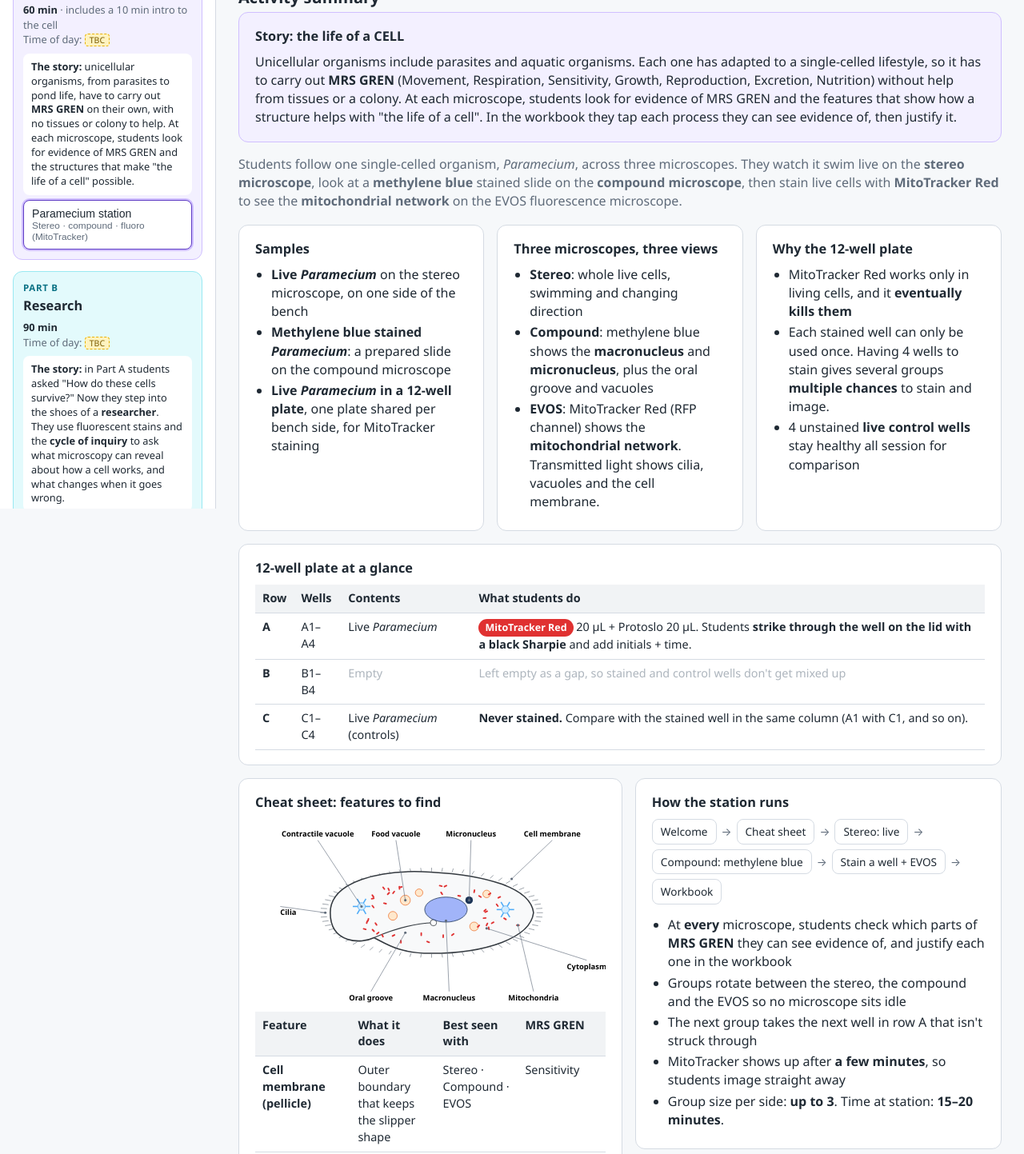
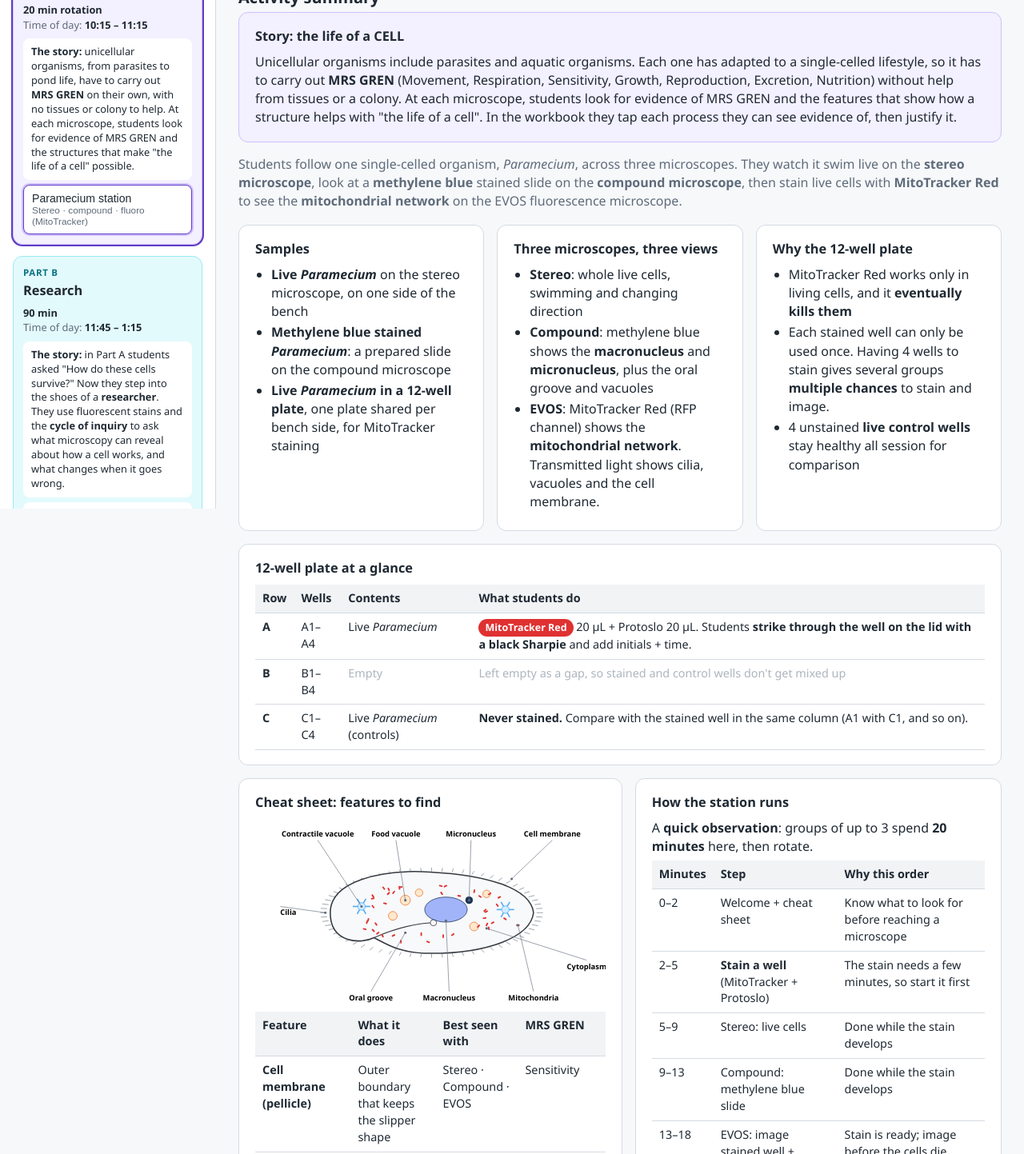
Before and after one commit to GTACAus/vce101, a plain HTML site: page fluoro.html in a window 1280 px wide. Shown: the part 164-1607 px from the top of the page at 80% size. Drawn offline with Linux system fonts and the light colour scheme.

Commit message:
Part A 20-min rotation, session times, self-guiding iPad screens, clickable sidebar parts
Co-Authored-By: Claude Opus 5.5 <noreply@anthropic.com>

```diff
--- a/fluoro.html
+++ b/fluoro.html
@@ -18,7 +18,11 @@
   @media (max-width:900px){aside{position:static;height:auto;border-right:0;border-bottom:1px solid var(--line)}}
   aside .brand{font-size:.75rem;color:var(--muted);text-transform:uppercase;letter-spacing:.06em;margin-bottom:4px}
   aside .prog{font-weight:700;font-size:1rem;margin-bottom:18px}
-  .part{border-radius:12px;padding:12px;margin-bottom:14px;border:1px solid var(--line)}
+  .part{border-radius:12px;padding:12px;margin-bottom:14px;border:1px solid var(--line);cursor:pointer;transition:box-shadow .15s}
+  .part:hover{box-shadow:0 2px 10px rgba(0,0,0,.08)}
+  .part.active{box-shadow:0 0 0 2px currentColor}
+  .part.A.active{color:var(--partA)} .part.B.active{color:var(--partB)}
+  .part.active > *{color:var(--ink)}
   .part.A{background:#f3f0ff;border-color:#d0bfff}
   .part.B{background:#e3fafc;border-color:#99e9f2}
   .part .plabel{font-size:.72rem;font-weight:700;text-transform:uppercase;letter-spacing:.06em}
@@ -30,6 +34,12 @@
   .cycle .stage{flex:1 1 150px;background:#fff;border:1px solid #99e9f2;border-radius:10px;padding:8px 10px;font-size:.84rem}
   .cycle .stage b{display:block;color:var(--partB);font-size:.75rem;text-transform:uppercase;letter-spacing:.04em;margin-bottom:2px}
   .cycle .stage i.ex{display:block;color:var(--muted);margin-top:3px}
+  .tl{display:flex;gap:2px;margin-bottom:6px}
+  .tl div{background:#f1f3f5;color:#868e96;border-radius:3px;padding:2px 3px;font-size:.56rem;text-align:center;font-weight:600}
+  .tl div small{display:block;font-weight:400}
+  .tl div.done{background:#e5dbff;color:#5f3dc4}
+  .tl div.on{background:var(--partA);color:#fff}
+  .tip{background:#fff9db;border:1px solid #ffe066;border-radius:6px;padding:4px 7px;margin-top:6px}
   .pstory{font-size:.8rem;background:#fff;border-radius:8px;padding:8px 10px;margin-bottom:4px;line-height:1.4}
   /* MRS GREN tap grid (iPad wireframe) */
   .mg{width:100%;border-collapse:collapse;font-size:.64rem}
@@ -223,20 +233,22 @@
       <div>
         <div class="card">
           <h3>How the station runs</h3>
-          <div class="flow">
-            <span class="n">Welcome</span><span class="a">→</span>
-            <span class="n">Cheat sheet</span><span class="a">→</span>
-            <span class="n">Stereo: live</span><span class="a">→</span>
-            <span class="n">Compound: methylene blue</span><span class="a">→</span>
-            <span class="n">Stain a well + EVOS</span><span class="a">→</span>
-            <span class="n">Workbook</span>
-          </div>
+          <p style="margin:0 0 6px">A <b>quick observation</b>: groups of up to 3 spend <b>20 minutes</b> here, then rotate.</p>
+          <table>
+            <thead><tr><th>Minutes</th><th>Step</th><th>Why this order</th></tr></thead>
+            <tbody>
+              <tr><td>0–2</td><td>Welcome + cheat sheet</td><td>Know what to look for before reaching a microscope</td></tr>
+              <tr><td>2–5</td><td><b>Stain a well</b> (MitoTracker + Protoslo)</td><td>The stain needs a few minutes, so start it first</td></tr>
+              <tr><td>5–9</td><td>Stereo: live cells</td><td>Done while the stain develops</td></tr>
+              <tr><td>9–13</td><td>Compound: methylene blue slide</td><td>Done while the stain develops</td></tr>
+              <tr><td>13–18</td><td>EVOS: image stained well + control</td><td>Stain is ready; image before the cells die</td></tr>
+              <tr><td>18–20</td><td>Workbook + MRS GREN, tidy, rotate</td><td>Bench is reset for the next group</td></tr>
+            </tbody>
+          </table>
           <ul class="tight">
+            <li>The <b>iPad guides every step</b>: a timeline bar, a "how to" for each microscope, and a "Stuck?" tip on every screen, so groups can succeed without an educator at the station</li>
             <li>At <b>every</b> microscope, students check which parts of <b>MRS GREN</b> they can see evidence of, and justify each one in the workbook</li>
-            <li>Groups rotate between the stereo, the compound and the EVOS so no microscope sits idle</li>
-            <li>The next group takes the next well in row A that isn't struck through</li>
-            <li>MitoTracker shows up after <b>a few minutes</b>, so students image straight away</li>
-            <li>Group size per side: <b>up to 3</b>. Time at station: <b>15–20 minutes</b>.</li>
+            <li>The next group takes the next row A well that isn't struck through. 4 wells per plate covers 4 rotations per side.</li>
           </ul>
         </div>
         <div class="card">
@@ -457,8 +469,8 @@
 <script>
 /* ===== Edit session times here ===== */
 const PARTS = {
-  A:{title:'The life of a cell', length:'60 min', note:'includes a 10 min intro to the cell', time:'TBC'},
-  B:{title:'Research', length:'90 min', note:'', time:'TBC'}
+  A:{title:'The life of a cell', length:'20 min rotation', note:'', time:'10:15 – 11:15'},
+  B:{title:'Research', length:'90 min', note:'', time:'11:45 – 1:15'}
 };
 const STATIONS = {
   para:{part:'A', name:'Paramecium station', plate:'12-well plate'},
@@ -807,35 +819,44 @@ function benchLegend(){
 function screen(title, body, bar){return `<div class="ipad"><div class="screen"><div class="sbar"><span>${bar||(isA()?'Paramecium station':'Fluoro station')}</span><span>${title}</span></div><div class="sbody">${body}</div></div></div>`;}
 function frame(n,title,scr,explain){return `<div class="frame"><h4><span class="num">${n}</span>${title}</h4>${scr}<div class="explain">${explain}</div></div>`;}
 function protoScreen(o){
-  return screen(o.code, `
+  const left = (o.what?`<b>What it shows</b><ul class="steps">${o.what.map(x=>`<li>${x}</li>`).join('')}</ul>`:'')
+    + (o.q?`<b style="margin-top:5px">Questions</b><ul class="steps">${o.q.map(x=>`<li>${x}</li>`).join('')}</ul>`:'')
+    + (o.steps?`<b style="margin-top:5px">${o.stepsTitle||'Method'}</b><ol class="steps">${o.steps.map(x=>`<li>${x}</li>`).join('')}</ol>`:'');
+  return screen(o.code+(o.time?' · ⏱ '+o.time:''), `
+    ${o.tl!==undefined?timeline(o.tl):''}
     ${o.single?'':`<div class="sidetabs"><span class="${o.side==='A'?'on':''}">Side A · What it shows</span><span class="${o.side==='B'?'on':''}">Side B · Method</span></div>`}
     <h5>${o.title}</h5>
     <div class="wf-row">
-      <div class="wf-box" style="flex:1.3">${o.side==='A'
-        ? `<b>What it shows</b><ul class="steps">${o.what.map(x=>`<li>${x}</li>`).join('')}</ul><b style="margin-top:5px">Questions</b><ul class="steps">${o.q.map(x=>`<li>${x}</li>`).join('')}</ul>`
-        : `<b>Method</b><ol class="steps">${o.steps.map(x=>`<li>${x}</li>`).join('')}</ol>`}</div>
+      <div class="wf-box" style="flex:1.3">${left}</div>
       <div style="flex:.8;display:flex;flex-direction:column;gap:6px">
         <div class="ph" style="flex:1">${o.ill||'Step illustration (pipette → well)'}</div>
         <div class="wf-box"><b>You need</b>${o.need}</div>
       </div>
     </div>
+    ${o.tip?`<div class="tip"><b>Stuck?</b> ${o.tip}</div>`:''}
     <div style="margin-top:6px;display:flex;justify-content:space-between"><span class="btn ghost">← Back</span><span>${o.chips||''}</span><span class="btn">${o.next||'Next →'}</span></div>`);
+}
+
+/* 20-minute rotation plan for Part A */
+const TL = [['Start',2,'0–2'],['Stain',3,'2–5'],['Stereo',4,'5–9'],['Compound',4,'9–13'],['EVOS',5,'13–18'],['Record',2,'18–20']];
+function timeline(active){
+  return `<div class="tl">${TL.map((t,i)=>`<div class="${i===active?'on':i<active?'done':''}" style="flex:${t[1]}">${t[0]}<small>${t[2]} min</small></div>`).join('')}</div>`;
 }
 
 function boardA(){
   let out='';
-  out+=frame(1,'Welcome', screen('Welcome',`
+  out+=frame(1,'Welcome · 0–2 min', screen('Welcome · ⏱ 2 min',`
+    ${timeline(0)}
     <h5>Meet <i>Paramecium</i>: a whole life in one cell</h5>
     <div class="wf-box" style="background:#f3f0ff;border-color:#d0bfff;margin-bottom:6px"><b>The life of a CELL</b>Unicellular organisms like parasites and pond life must carry out <b>MRS GREN</b> with no tissues to help. At each microscope, can you spot evidence of MRS GREN? Which structures make it possible?</div>
-    <div class="wf-row" style="margin-bottom:6px">${[['Stereo','Watch it swim'],['Compound','Find the nucleus'],['EVOS','Light up the mitochondria']].map(m=>`<div class="wf-box" style="text-align:center"><div class="ph" style="height:50px;margin-bottom:4px">${m[0]} photo</div><b>${m[0]}</b>${m[1]}</div>`).join('')}</div>
     <div class="wf-row">
-      <div class="wf-box"><b>How this app works</b><ol class="steps"><li>Learn the features (cheat sheet)</li><li>Look at live cells (stereo)</li><li>Look at a stained slide (compound)</li><li>Stain a well and image it (EVOS)</li><li>Record everything in your workbook</li></ol></div>
-      <div class="wf-box"><b>Everything is on your bench</b><div class="wf-row" style="gap:4px;margin-top:3px;flex-wrap:wrap">${['EVOS','Pipettes','MitoTracker','Protoslo','12-well plate','Sharpie'].map(t=>`<div class="ph" style="height:28px;min-width:44px">${t}</div>`).join('')}</div></div>
+      <div class="wf-box"><b>Your 20 minutes</b><ol class="steps"><li><b>Stain first</b>: it needs a few minutes to work</li><li>Stereo: watch them swim</li><li>Compound: find the nucleus</li><li>EVOS: see the mitochondria</li><li>Record + MRS GREN, then rotate</li></ol></div>
+      <div class="wf-box"><b>Team of up to 3</b>Share the jobs: one pipettes, one drives the microscope, one records on the iPad. Swap at each step.<div class="wf-row" style="gap:4px;margin-top:5px;flex-wrap:wrap">${['EVOS','P20','MitoTracker','Protoslo','12-well plate','Sharpie'].map(t=>`<div class="ph" style="height:26px;min-width:44px">${t}</div>`).join('')}</div></div>
     </div>
-    <div style="text-align:right;margin-top:6px"><span class="btn">Start →</span></div>`),
-    'Opens with the story: a single cell has to do all of MRS GREN by itself. Then introduces the three microscopes, the order of the activity and the bench equipment, with photo placeholders.');
+    <div style="display:flex;justify-content:space-between;margin-top:6px"><span class="btn ghost">Cheat sheet</span><span class="btn">Start the timer →</span></div>`),
+    'Opens with the story, then sets up the 20 minutes. The timeline bar at the top of every screen shows where the group should be, and a "Start the timer" button starts a 20-minute countdown so groups are ready to rotate.');
 
-  out+=frame(2,'Cheat sheet: <i>Paramecium</i> features', screen('Cheat sheet',`
+  out+=frame(2,'Cheat sheet: <i>Paramecium</i> features', screen('Cheat sheet · open any time',`
     <h5>What to look for</h5>
     <div class="wf-row">
       <div style="flex:1.25">${paraDiagram(true)}</div>
@@ -843,53 +864,62 @@ function boardA(){
         ${FEATURES.map(f=>`<div style="margin:1px 0"><b style="display:inline;font-size:.66rem">${f[0]}</b> <span style="color:#5f6b7a">· ${f[2]}</span> <span style="color:#5f3dc4">· ${f[3]}</span></div>`).join('')}
       </div>
     </div>
-    <div style="text-align:right;margin-top:6px"><span class="btn">Go to stereo →</span></div>`),
-    'Comes second so students know what to look for before they reach a microscope. A labelled diagram shows the cell membrane, cilia, oral groove, food and contractile vacuoles, macro- and micronucleus, mitochondrial network and cytoplasm. Each feature lists the microscope that shows it best (grey) and the part of MRS GREN it helps with (purple). Students can return to it from any screen.');
+    <div style="text-align:right;margin-top:6px"><span class="btn">Go to staining →</span></div>`),
+    'A quick glance at the start, then one tap away from every screen. Each feature lists the microscope that shows it best (grey) and the part of MRS GREN it helps with (purple).');
 
-  out+=frame(3,'Stereo microscope: live cells', protoScreen({code:'Stereo', side:'A', single:true, title:'Watching live <i>Paramecium</i>',
+  out+=frame(3,'Stain first · 2–5 min', protoScreen({code:'MitoTracker Red', time:'3 min', tl:1, single:true, title:'Start your stain now: it needs a few minutes to work',
+    what:['MitoTracker Red goes into <b>active mitochondria</b>, so it only works in living cells','The stain eventually <b>kills the cells</b>, so each well is used once'],
+    steps:['Find the next <b>row A</b> well that is <b>not struck through</b>.',
+      '<b>Strike it through on the lid</b> with the black Sharpie. Write your initials and the time.',
+      'Use the <b>P20</b> to add <b>20 µL MitoTracker Red</b> to the well. Swirl gently.',
+      'Use the <b>P20</b> to add <b>20 µL Protoslo</b> to slow the cells down.',
+      'Put the lid back on. Tips go in the used-tip bucket.',
+      'Go to the stereo while the stain works. You will come back in about 8 minutes.'],
+    ill:'Photo: pipetting into a 12-well plate + Sharpie strike-through', need:'P20 · tips · MitoTracker · Protoslo · Sharpie', chips:'<span class="chip c-mito">M</span>', next:'Go to stereo →',
+    tip:'All 4 row A wells struck through? Tell your teacher so they can swap in a fresh plate.'}),
+    'Staining comes <b>first</b> so the few minutes MitoTracker needs are spent at the stereo and compound microscopes instead of waiting. This keeps the station to 20 minutes.');
+
+  out+=frame(4,'Stereo microscope · 5–9 min', protoScreen({code:'Stereo', time:'4 min', tl:2, single:true, title:'Watching live <i>Paramecium</i>',
     what:['Whole, living cells swimming in water','Their slipper shape, and how they spin and change direction','Cilia beat too fast to see one by one, but you can see the cell moving'],
-    q:['Which way do they swim? What happens when they bump into something?','Why does a single cell need to move?'],
-    ill:'Photo: stereo microscope + live Paramecium', need:'Stereo microscope (beside the bench)', next:'Go to compound →'}),
-    'Students observe live cells first, before anything is stained.');
+    q:['Which way do they swim? What happens when they bump into something?','Which parts of MRS GREN can you see evidence of?'],
+    ill:'Photo: stereo microscope + live Paramecium', need:'Stereo microscope (beside the bench)', next:'Go to compound →',
+    tip:'Can\'t see them? Turn the zoom down, focus on the bottom of the dish, then zoom in on anything moving.'}),
+    'Live observation while the stain develops. Students tick MRS GREN evidence for the stereo as they go.');
 
-  out+=frame(4,'Compound microscope: methylene blue slide', protoScreen({code:'Compound', side:'A', single:true, title:'Methylene blue: finding the nucleus',
-    what:['Methylene blue stains DNA dark blue','The large <b>macronucleus</b> and small <b>micronucleus</b> stand out','You can also see the oral groove and food vacuoles','Use 10× to find a cell, then 40× for detail'],
-    q:['Why does one cell have two nuclei?','How does this fixed cell look different from the live ones?'],
-    ill:'Photo: methylene blue Paramecium at 40×', need:'Compound microscope + prepared slide', chips:'<span class="chip c-mb">MB</span>', next:'Go to MitoTracker →'}),
-    'The slide is ready to view, so no preparation is needed. This links to the methylene blue treatment card.');
+  out+=frame(5,'Compound microscope · 9–13 min', protoScreen({code:'Compound', time:'4 min', tl:3, single:true, title:'Methylene blue: finding the nucleus',
+    what:['Methylene blue stains DNA dark blue','The large <b>macronucleus</b> and small <b>micronucleus</b> stand out','You can also see the oral groove and food vacuoles'],
+    steps:['Start on <b>10×</b>. Find a blue cell and move it to the centre.','Switch to <b>40×</b>. Use the <b>fine focus</b> only.'],
+    stepsTitle:'How to',
+    q:['Why does one cell have two nuclei?'],
+    ill:'Photo: methylene blue Paramecium at 40×', need:'Compound microscope + prepared slide', chips:'<span class="chip c-mb">MB</span>', next:'Go to EVOS →',
+    tip:'Image blurry at 40×? Go back to 10×, refocus, re-centre the cell, then try 40× again.'}),
+    'The slide is ready to view, so there is no preparation. The short how-to means students don\'t need an educator to find the nucleus.');
 
-  out+=frame(5,'MitoTracker Red: Side A', protoScreen({code:'MitoTracker Red', side:'A', title:'Lighting up the mitochondria',
-    what:['MitoTracker Red goes into <b>active mitochondria</b>, so it only works in living cells','<i>Paramecium</i> has many mitochondria to power its thousands of cilia','Seen in the <b>RFP</b> (red) channel on the EVOS','The stain eventually <b>kills the cells</b>, so image within a few minutes'],
-    q:['Where are the mitochondria in the cell? Do they form a network?','Why would this cell need so much energy?'],
-    ill:'Illustration: red mitochondrial network in Paramecium', need:'Bench items shown as icons', chips:'<span class="chip c-mito">M</span>', next:'Go to method →'}),
-    'Explains what the stain shows, and why each stained well can only be used once.');
+  out+=frame(6,'EVOS: image your well · 13–18 min', protoScreen({code:'EVOS', time:'5 min', tl:4, single:true, title:'See the mitochondria glow',
+    what:['<i>Paramecium</i> has many mitochondria to power its thousands of cilia','They show up <b>red</b> in the <b>RFP</b> channel'],
+    steps:['Put the plate in the EVOS caddy, <b>A1 at the top left</b>.','Move to <b>your</b> struck-through well. Use <b>10×</b> and the <b>Trans</b> (brightfield) light to find cells.','Switch to <b>RFP</b>. Raise the brightness until the red dots appear.','<b>Capture</b> and save to your workbook.','Move to the <b>row C control</b> in the same column. Capture it in Trans and RFP to compare.'],
+    stepsTitle:'How to',
+    ill:'Screenshot: EVOS screen with RFP + Trans buttons labelled', need:'EVOS · your stained well · its control', chips:'<span class="chip c-mito">M</span>', next:'Record it →',
+    tip:'No red? Check you are on your own well, and that it has had a few minutes. Cells too fast? Look for ones caught in the Protoslo.'}),
+    'A step-by-step EVOS guide written for students: where the plate goes, which buttons to press and what to compare. The control in row C shows what unstained cells look like in RFP.');
 
-  out+=frame(6,'MitoTracker Red: Side B method', protoScreen({code:'MitoTracker Red', side:'B', title:'Staining live <i>Paramecium</i> in the 12-well plate',
-    steps:['Find the next <b>row A</b> well that is <b>not struck through</b>.',
-      '<b>Strike that well through on the lid</b> with the black Sharpie. Write your initials and the time.',
-      'Use the <b>P20</b> to add <b>20 µL MitoTracker Red</b> to the well. Swirl gently.',
-      'Use the <b>P20</b> to add <b>20 µL Protoslo</b> to slow the cells down <span class="tbc">to optimise</span>.',
-      'Replace the lid and wait <b>a few minutes</b>.',
-      'Put the plate in the EVOS caddy. Image in the <b>RFP</b> channel and in transmitted light.',
-      'Move to the <b>row C control</b> in the same column and compare.'],
-    need:'P20 · tips · MitoTracker · Protoslo · Sharpie · used-tip bucket', chips:'<span class="chip c-mito">M</span>', next:'Record it →'}),
-    'No wash step: MitoTracker shows up within minutes, and the cells stay in the well. Striking through the lid stops the next group staining the same well twice.');
-
-  out+=frame(7,'Workbook record', screen('Workbook',`
+  out+=frame(7,'Record + rotate · 18–20 min', screen('Workbook · ⏱ 2 min',`
+    ${timeline(5)}
     <h5>My <i>Paramecium</i> record</h5>
     <div class="wf-row" style="margin-bottom:6px">
-      ${['Stereo (live)','Compound (MB)','EVOS (MitoTracker)'].map(t=>`<div style="flex:1;display:flex;flex-direction:column;gap:3px"><div class="ph" style="height:54px">＋ ${t} image</div></div>`).join('')}
+      ${['Stereo (live)','Compound (MB)','EVOS (MitoTracker)'].map(t=>`<div style="flex:1;display:flex;flex-direction:column;gap:3px"><div class="ph" style="height:48px">＋ ${t} image</div></div>`).join('')}
     </div>
     <div class="wf-row">
       <div style="flex:1.1;display:flex;flex-direction:column;gap:6px">
         <div class="wf-box"><b>Can you spot…</b>
           <div class="cl">${FEATURES.map(f=>`<div>☐ ${f[0].replace(' (pellicle)','')}</div>`).join('')}</div>
           <div style="color:#5f6b7a;margin-top:2px">Which microscope showed it?</div></div>
-        <div class="wf-box" style="flex:1"><b>Observations</b><div style="border:1px solid #dee2e6;border-radius:4px;height:46px;background:#fff"></div></div>
+        <div class="wf-box"><b>Observations</b><div style="border:1px solid #dee2e6;border-radius:4px;height:34px;background:#fff"></div></div>
+        <div class="wf-box" style="background:#fff9db;border-color:#ffe066"><b>Before you rotate</b>☐ Tips in the bucket ☐ Lid on the plate ☐ Plate back on the bench ☐ Workbook saved</div>
       </div>
       <div class="wf-box" style="flex:1.2;background:#fff" id="mgWrap">${mgGrid()}</div>
     </div>`, 'Workbook'),
-    'One page holds everything: an image slot for each microscope, a checklist of every feature, observations, and the <b>MRS GREN check</b>. For each process and each microscope, students tap <b>?</b> if they can see evidence. It turns into a green ✓ and a box pops up asking them to justify it. <b>Try it: tap any ? in the mock-up.</b>');
+    'One page holds everything: an image slot for each microscope, the feature checklist, observations and the <b>MRS GREN check</b>. Students tap <b>?</b> when they can see evidence; it turns into a green ✓ and a box pops up asking them to justify it (<b>try it in the mock-up</b>). A short "before you rotate" checklist leaves the bench ready for the next group.');
   return out;
 }
 
@@ -1026,6 +1056,7 @@ function render(){
   const s=STATIONS[ST], p=PARTS[s.part];
   document.body.className='st-'+ST;
   document.querySelectorAll('.st').forEach(b=>b.classList.toggle('on',b.dataset.st===ST));
+  document.querySelectorAll('.part').forEach(el=>el.classList.toggle('active',el.classList.contains(s.part)));
   document.getElementById('hdrKicker').innerHTML=`<span class="pill" style="background:var(--part${s.part})">Part ${s.part}</span>${p.title} · ${p.length}`;
   document.getElementById('hdrTitle').textContent=s.name;
   document.getElementById('plateTabBtn').textContent=s.plate;
@@ -1036,7 +1067,7 @@ function render(){
     document.getElementById('featureTable').innerHTML=featureTable();
     document.getElementById('lid12').innerHTML=lid12();
     document.getElementById('well12').innerHTML=well12();
-    document.getElementById('ipadLead').innerHTML='These are wireframes of the web app, in the order students use it. The storyboard follows <i>Paramecium</i> only, and the <b>cheat sheet comes second</b> so students know what to look for. Grey hatched boxes are placeholders for photos.';
+    document.getElementById('ipadLead').innerHTML='These are wireframes of the web app for a <b>20-minute rotation</b>, in the order students use it. Every screen has a timeline bar showing where the group should be, a time budget, and a yellow <b>Stuck?</b> tip so students can work on their own. The cheat sheet comes second and can be opened from any screen. Grey hatched boxes are placeholders for photos.';
     document.getElementById('board').innerHTML=boardA();
   } else {
     WELLS=getWells();
@@ -1052,7 +1083,9 @@ function render(){
 }
 document.getElementById('timeA').innerHTML=partTime('A');
 document.getElementById('timeB').innerHTML=partTime('B');
-document.querySelectorAll('.st').forEach(b=>b.onclick=()=>{ST=b.dataset.st;render();});
+document.querySelectorAll('.st').forEach(b=>b.onclick=e=>{e.stopPropagation();ST=b.dataset.st;render();});
+/* clicking anywhere on a Part block switches to that part of the day (first station), unless already in it */
+document.querySelectorAll('.part').forEach(el=>el.onclick=()=>{const part=el.classList.contains('A')?'A':'B'; if(STATIONS[ST].part!==part){ST=Object.keys(STATIONS).find(k=>STATIONS[k].part===part); render();}});
 document.querySelectorAll('nav.tabs button').forEach(b=>b.onclick=()=>{
   document.querySelectorAll('nav.tabs button').forEach(x=>x.classList.toggle('on',x===b));
   document.querySelectorAll('section.panel').forEach(s=>s.classList.toggle('on',s.id===b.dataset.tab));
```
